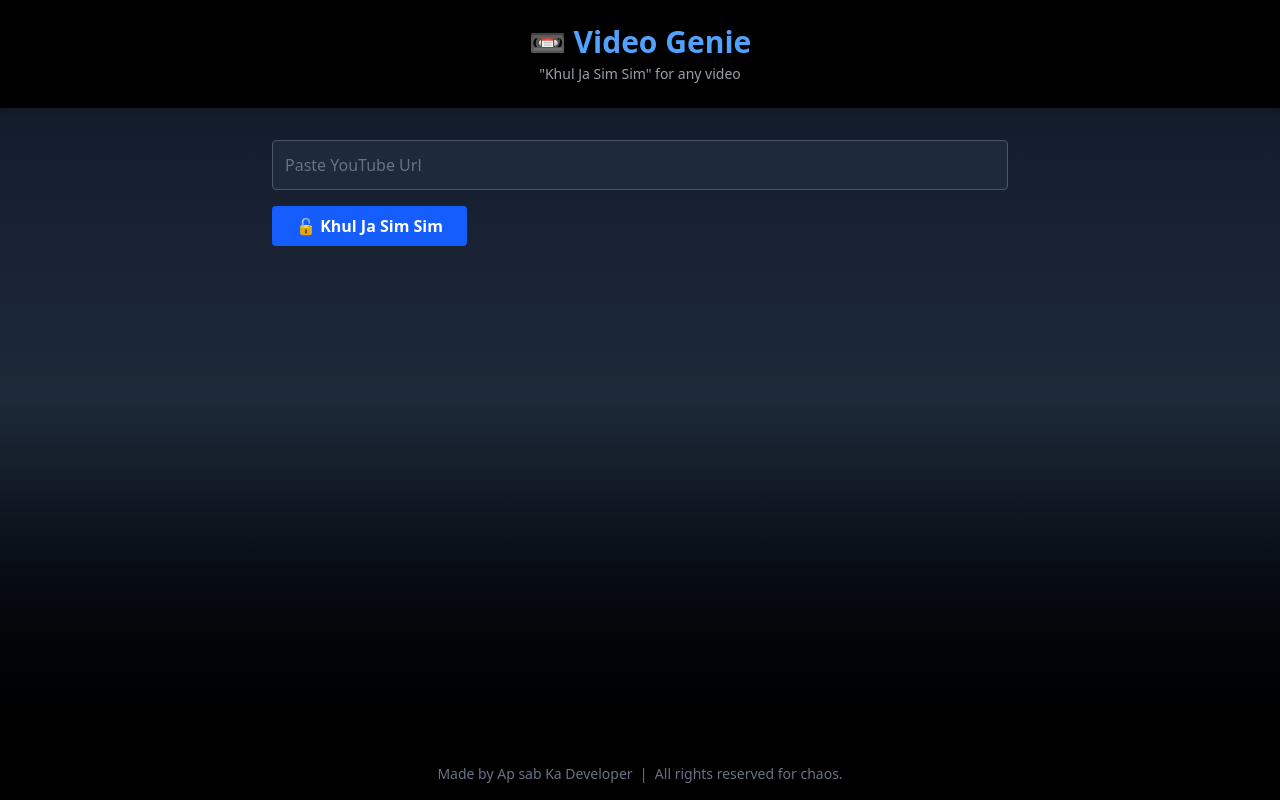
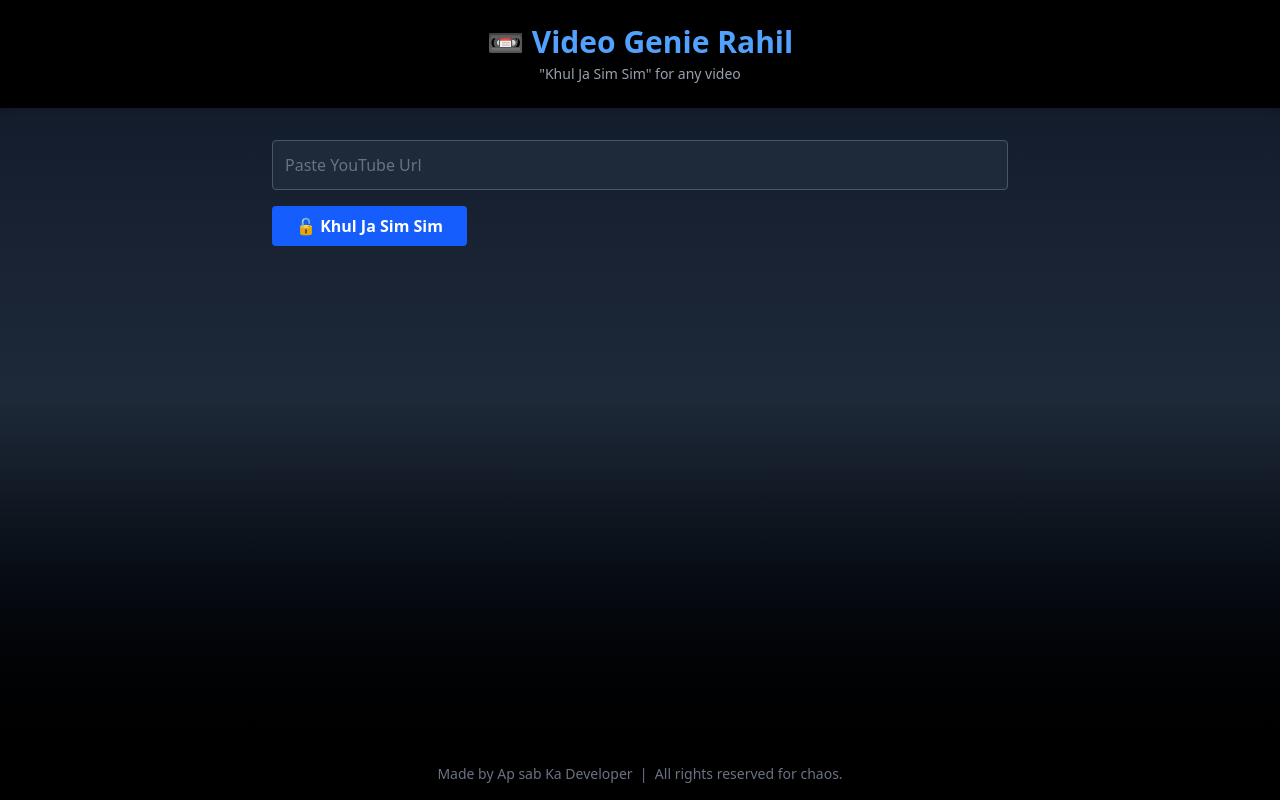
Before and after one commit to Pnycareer/ytnew, a React (Vite) app: page / in a window 1280 px wide. Built offline with nearby package versions, Linux system fonts and the light colour scheme.

Commit message:
first commit

```diff
--- a/package.json
+++ b/package.json
@@ -14,7 +14,8 @@
     "axios": "^1.9.0",
     "framer-motion": "^12.18.1",
     "react": "^19.1.0",
-    "react-dom": "^19.1.0"
+    "react-dom": "^19.1.0",
+    "react-player": "^2.16.0"
   },
   "devDependencies": {
     "@eslint/js": "^9.25.0",
--- a/src/App.jsx
+++ b/src/App.jsx
@@ -116,10 +116,13 @@
     };
   }, [loopPreview, trimStart, trimEnd]);
 
+
+    console.log(selectedFormat , 'sleected')
+
   return (
     <div className="min-h-screen bg-gradient-to-b from-gray-900 via-gray-800 to-black text-white flex flex-col">
       <header className="bg-black py-6 text-center shadow-md">
-        <h1 className="text-3xl font-bold text-blue-400">📼 Video Genie</h1>
+        <h1 className="text-3xl font-bold text-blue-400">📼 Video Genie Rahil</h1>
         <p className="text-sm text-gray-400 mt-1">
           "Khul Ja Sim Sim" for any video
         </p>
```
Also changed, not shown: 1 other file (tests, documents, lock files or other folders).
